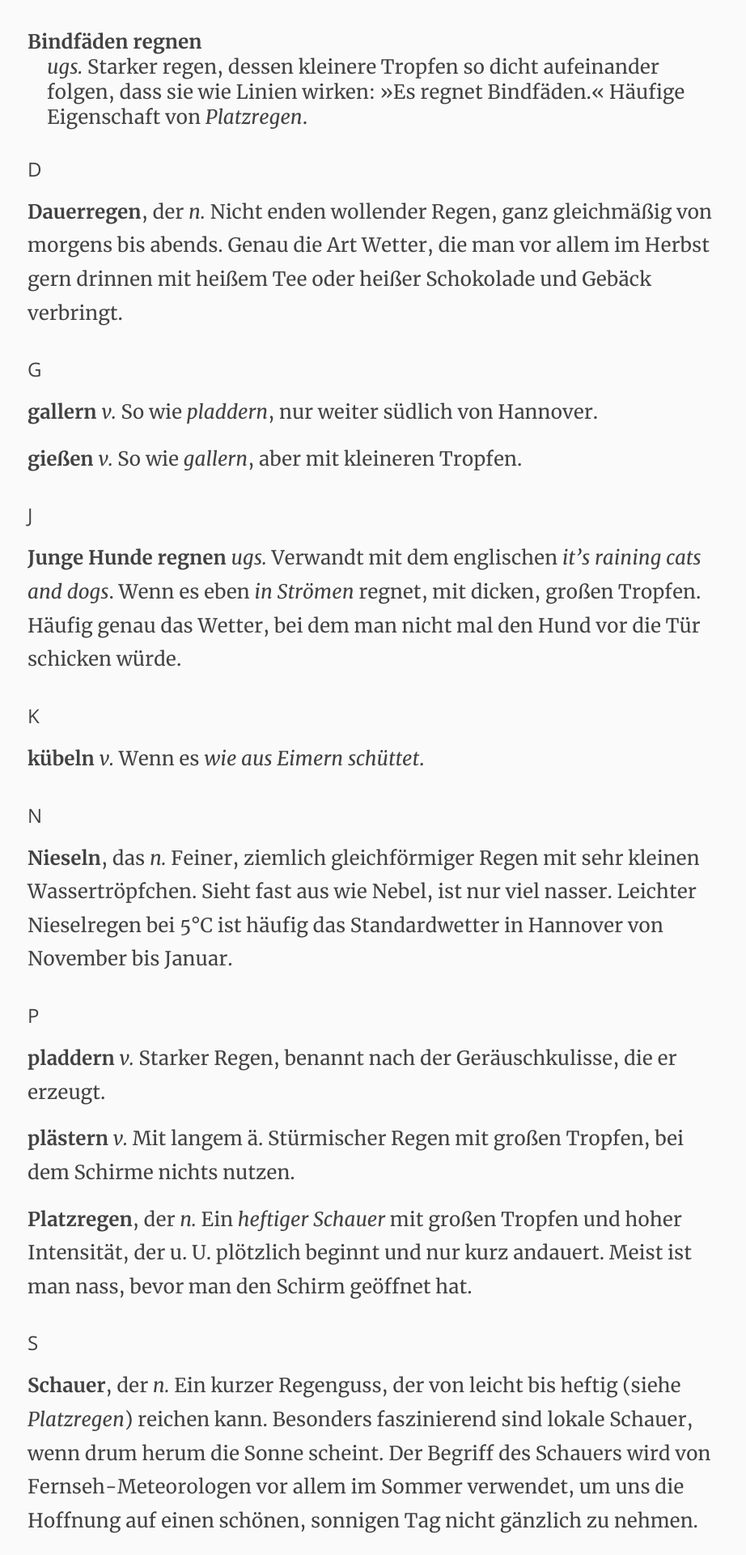
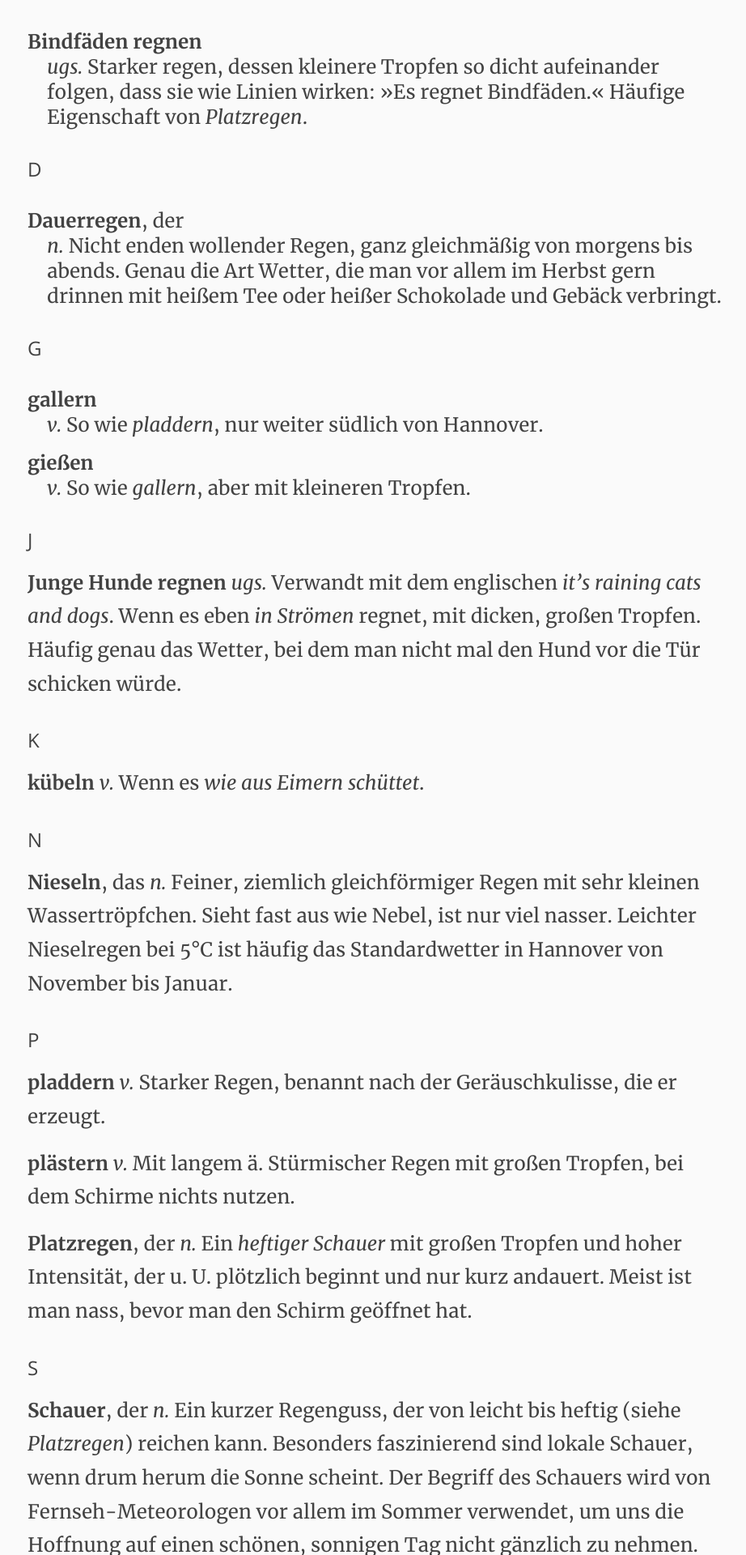
Before and after one commit to marc2o/marc2o.github.io, a Jekyll site: the page built from _posts/2015-09-16-50-Woerter-fuer-Regen.md, in a window 1280 px wide. Shown: the part 2945-4865 px from the top of the page at 81% size, without its empty margins (174-1096 px from the left). Built offline with Jekyll 4.4.1, drawn with Linux system fonts in a browser that asks for light colours.

Commit message:
Update 2015-09-16-50-Woerter-fuer-Regen.md

```diff
--- a/_posts/2015-09-16-50-Woerter-fuer-Regen.md
+++ b/_posts/2015-09-16-50-Woerter-fuer-Regen.md
@@ -34,13 +34,23 @@ Besonders hat es dem norddeutschen Nörgler ja der Regen angetan. Regen wirkt n
 
 ### D
 
-**Dauerregen**, der _n._ Nicht enden wollender Regen, ganz gleichmäßig von morgens bis abends. Genau die Art Wetter, die man vor allem im Herbst gern drinnen mit heißem Tee oder heißer Schokolade und Gebäck verbringt.
+<dl>
+    <dt><strong>Dauerregen</strong>, der</dt>
+    <dd><em>n.</em> Nicht enden wollender Regen, ganz gleichmäßig von morgens bis abends. Genau die Art Wetter, die man vor allem im Herbst gern drinnen mit heißem Tee oder heißer Schokolade und Gebäck verbringt.</dd>
+</dl>
+
 
 ### G
 
-**gallern** _v._ So wie _pladdern_, nur weiter südlich von Hannover.
+<dl>
+    <dt><strong>gallern</strong></dt>
+    <dd><em>v.</em> So wie <em>pladdern</em>, nur weiter südlich von Hannover.</dd>
 
-**gießen** _v._ So wie _gallern_, aber mit kleineren Tropfen.
+    <dt><strong>gießen</strong></dt>
+    <dd><em>v.</em> So wie <em>gallern</em>, aber mit kleineren Tropfen.</dd>
+</dl>
+
+
 
 ### J
 
```
